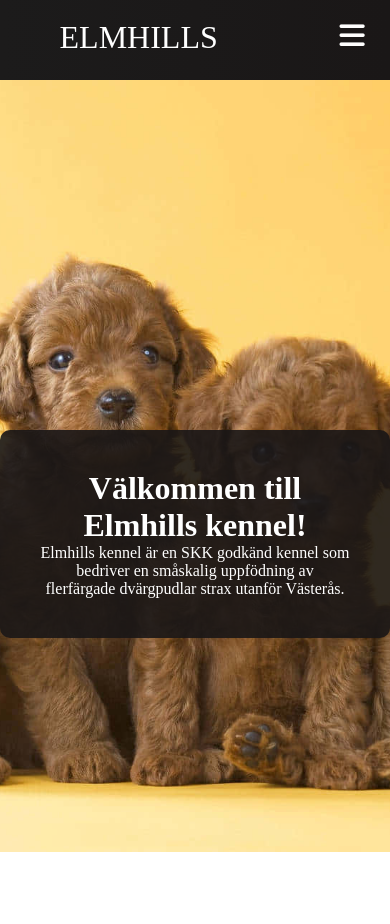
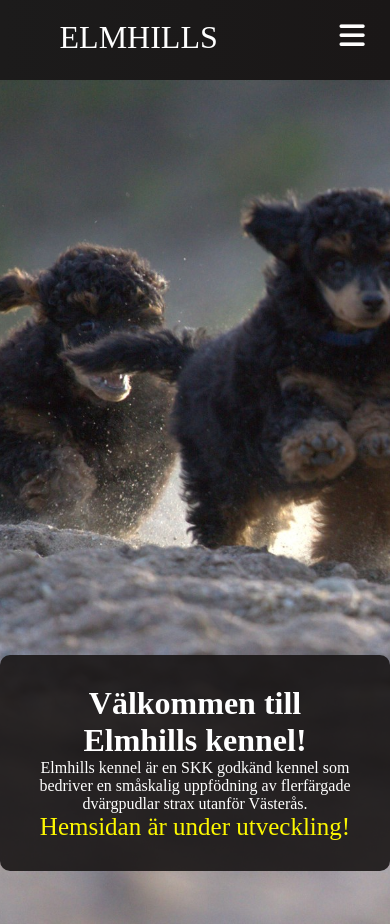
Before and after one commit to LinusWallin/Elmhills-Web-App-project, a React (Create React App) app: page / in a window 390 px wide. Before the commit the page ends 852 px from the top, so only its background shows below. Built offline with nearby package versions, Linux system fonts and the light colour scheme.

Commit message:
changed layout of the website

```diff
--- a/src/App.css
+++ b/src/App.css
@@ -9,11 +9,11 @@
 .puppies,
 .dogs {
     display: flex;
-    height: 91.5vh;
+    height: 100vh;
 }
 
 .home {
-    background-image: url('/public/images/example.jpg');
+    background-image: url('/public/images/homepage.jpg');
     background-position: center;
     background-size: cover;
     background-repeat: no-repeat;
@@ -22,11 +22,26 @@
 
 .welcome {
     background-color: rgba(26, 23, 23, 0.90);
-    padding: 40px;
+    padding: 30px;
     border-radius: 10px;
     margin: 0 auto;
-    margin-top: 350px;
+    margin-top: 575px;
     height: fit-content;
     text-align: center;
     display: block;
 }
+
+.construction {
+    color: rgb(252, 247, 0);
+    font-size: 25px;
+}
+
+@media screen and (max-width: 960px) {
+    .home {
+        background-image: url('/public/images/homepage.jpg');
+        background-position: 10% 50%;
+        background-size: cover;
+        background-repeat: no-repeat;
+        color: #fff;
+    }
+}
--- a/src/components/pages/Home.js
+++ b/src/components/pages/Home.js
@@ -9,6 +9,9 @@ function Home() {
           Elmhills kennel är en SKK godkänd kennel som bedriver en småskalig uppfödning
           av flerfärgade dvärgpudlar strax utanför Västerås.
         </p>
+        <p className='construction'>
+          Hemsidan är under utveckling!
+        </p>
       </div>
     </div>
   )
```
Also changed, not shown: public/images/homepage.jpg (added), 1 other file (tests, documents, lock files or other folders).
